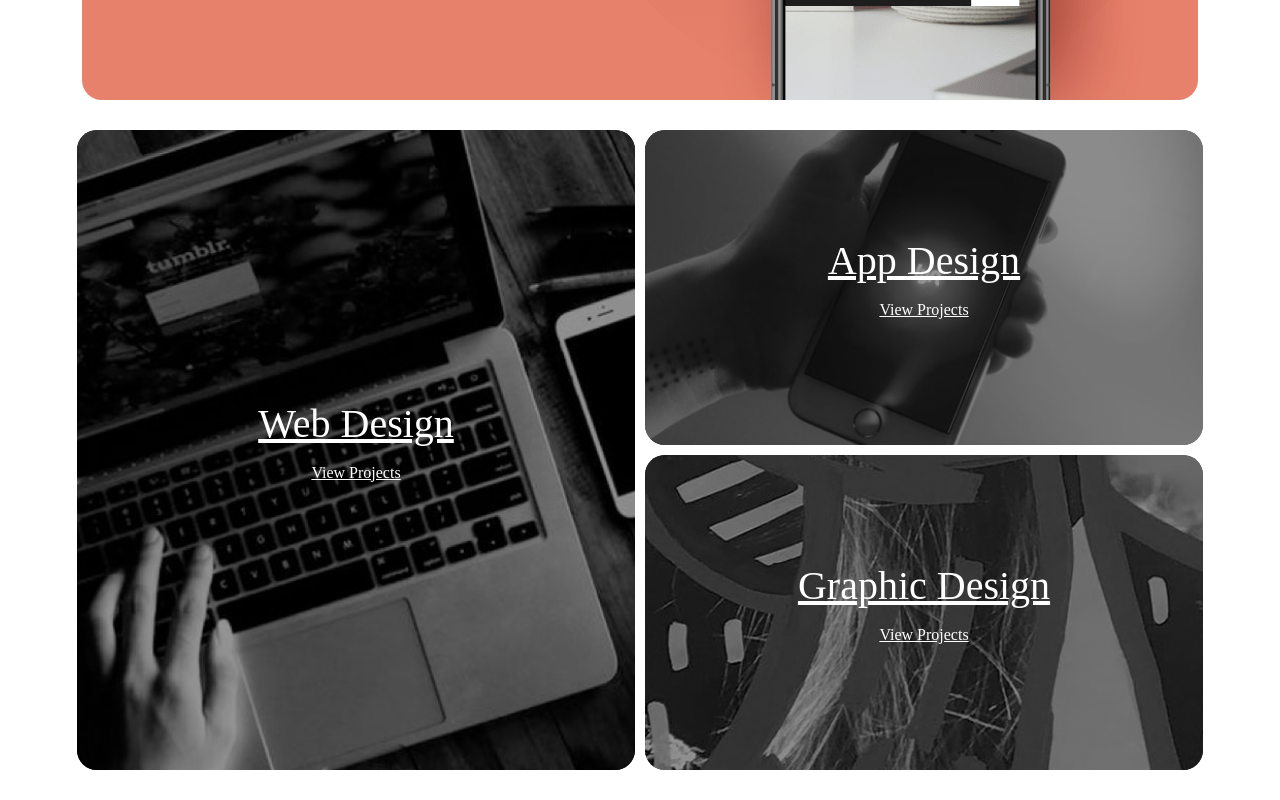
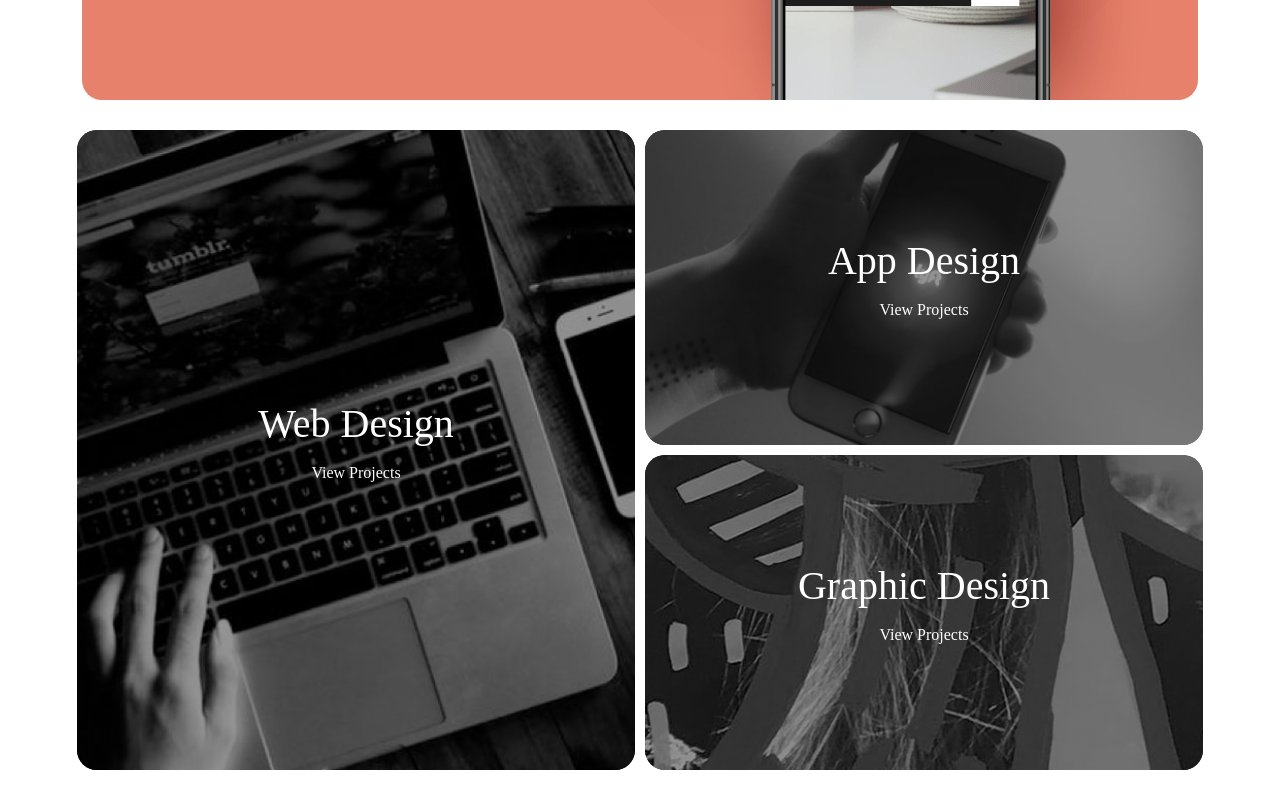
Before and after one commit to thomasgilmore/designo-multi-page-website, a React (Create React App) app: page / in a window 1280 px wide. Shown: the part 600-1400 px from the top of the page. Built offline with nearby package versions, Linux system fonts and the light colour scheme.

Commit message:
fixed warning in console

```diff
--- a/src/Components/home.css
+++ b/src/Components/home.css
@@ -12,7 +12,7 @@
   display: flex;
   flex-direction: column;
   justify-content: center;
-  align-items: start;
+  align-items: flex-start;
   height: 100%;
 }
 
@@ -84,6 +84,7 @@
   flex-direction: column;
   gap: 5px;
   width: 100%;
+  text-decoration: none;
 }
 
 .webDesign:hover {
@@ -109,6 +110,7 @@
   flex-direction: column;
   gap: 5px;
   width: 100%;
+  text-decoration: none;
 }
 
 .appDesign:hover {
@@ -134,6 +136,7 @@
   flex-direction: column;
   gap: 5px;
   width: 100%;
+  text-decoration: none;
 }
 
 .graphicDesign:hover {
@@ -167,7 +170,7 @@
     margin: 20px 0 0 0;
     display: flex;
     flex-direction: column;
-    justify-content: start;
+    justify-content: flex-start;
     align-items: center;
   }
 
```
